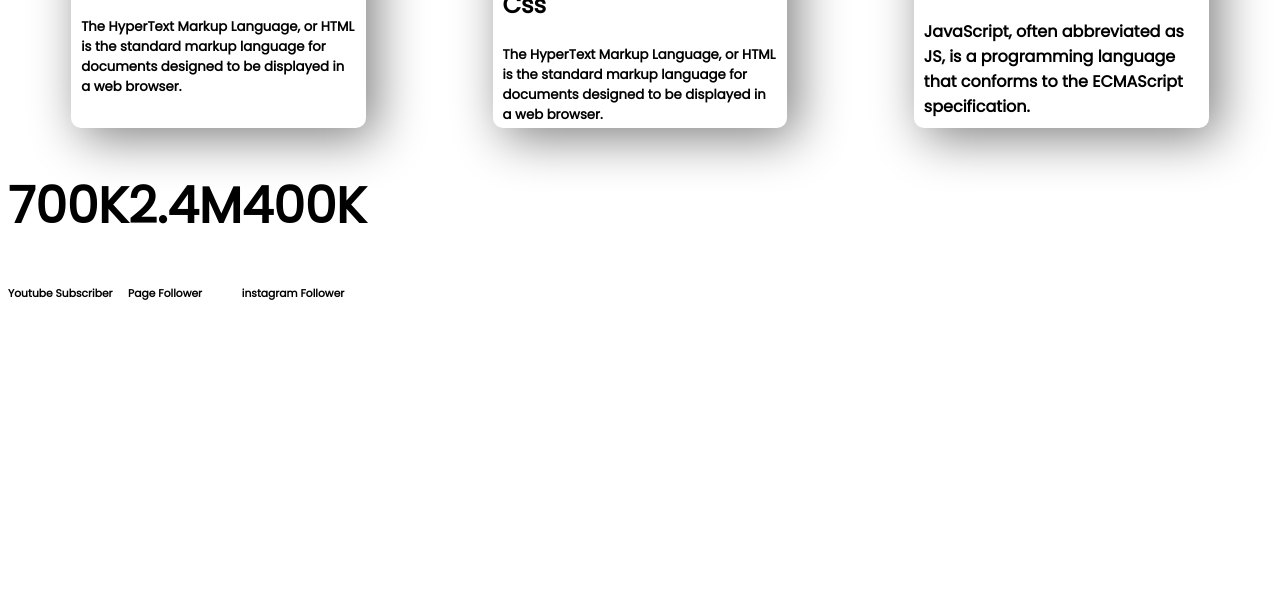
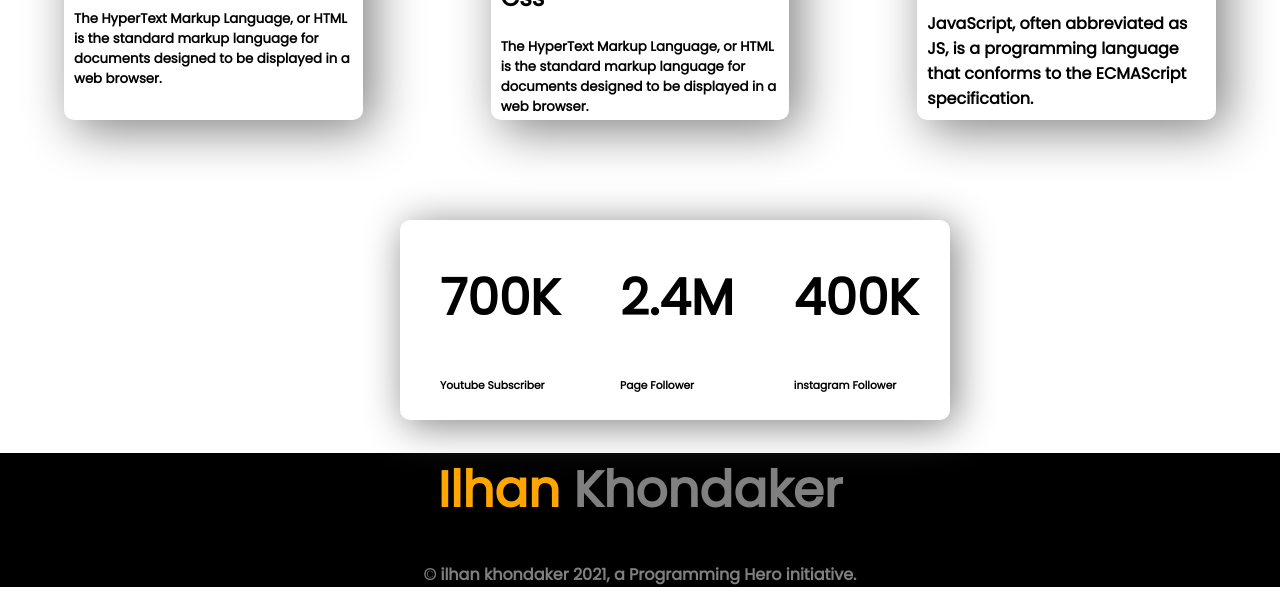
Before and after one commit to ILhankhondaker/first-assignment, a plain HTML site: page index.html in a window 1280 px wide. Shown: the part 1384-1992 px from the top of the page. Before the commit the page ends 1719 px from the top, so only its background shows below. Drawn offline with Linux system fonts and the light colour scheme.

Commit message:
l submit

```diff
--- a/index.html
+++ b/index.html
@@ -92,24 +92,38 @@
     </section>
 
     <section>
-        <div>
+        <div id="third-sec-box-div">
+
+            <div class="second-box">
                 <h1>700K</h1>
                 <h6>Youtube Subscriber</h6>
             </div>
-        <div>
+            <div class="second-box">
                 <h1>2.4M</h1>
                 <h6>Page Follower</h6>
             </div>
-        <div>
+            <div class="second-box">
                 <h1>400K</h1>
                 <h6>instagram Follower</h6>
             </div>
+        </div>
+
 
 
     </section>
 
 </body>
 
-<footer> </footer>
+<footer>
+
+
+    <div id="footer">
+        <h1> <span>Ilhan</span> Khondaker </h1>
+
+        <h4>© ilhan khondaker 2021, a Programming Hero initiative.</h4>
+    </div>
+
+
+</footer>
 
 </html>
--- a/style.css
+++ b/style.css
@@ -1,4 +1,7 @@
-body{font-family: 'Poppins', sans-serif;}
+body{
+    font-family: 'Poppins', sans-serif;
+    margin: 0%;
+}
 span{color: orange;}
 section{display: flex;}
 h1{font-size: 50px;}
@@ -55,3 +58,21 @@ height: 400px;}
      margin-right: 5%;
      box-shadow:10px 10px 50px gray;
  }
+#third-sec-box-div{
+    display: flex;
+    border-radius: 10px;
+     height: 200px;
+     width: 550px;
+     margin-top:100px ;
+     margin-left: 400px;
+     margin-right:5%;
+     box-shadow:5px 5px 40px gray;
+}
+.second-box{
+    padding-left: 40px;
+    padding-right: 20px;
+}
+ #footer{color: gray;
+    background-color: black;
+    text-align: center;
+}
```
Lines whose indentation alone changed are shown as unchanged.
